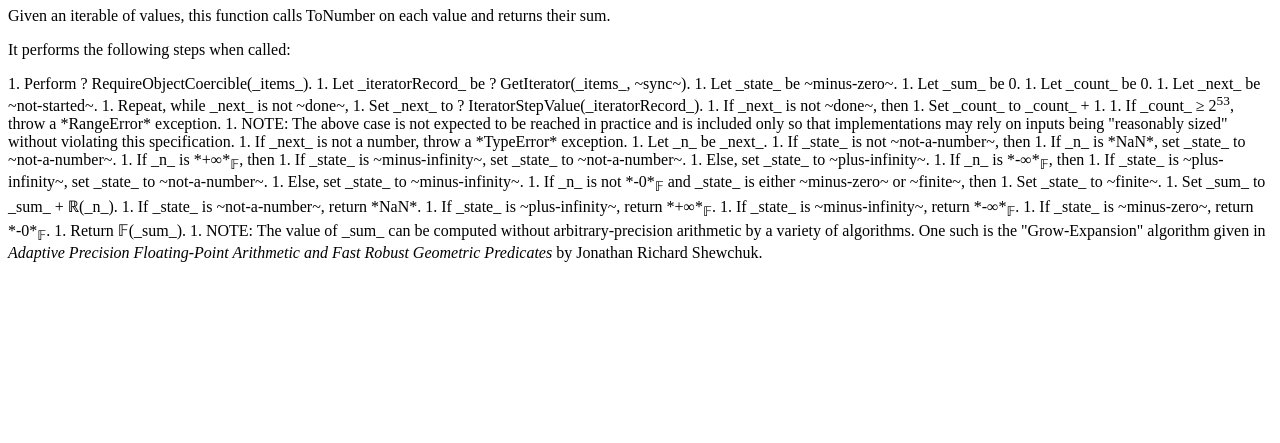
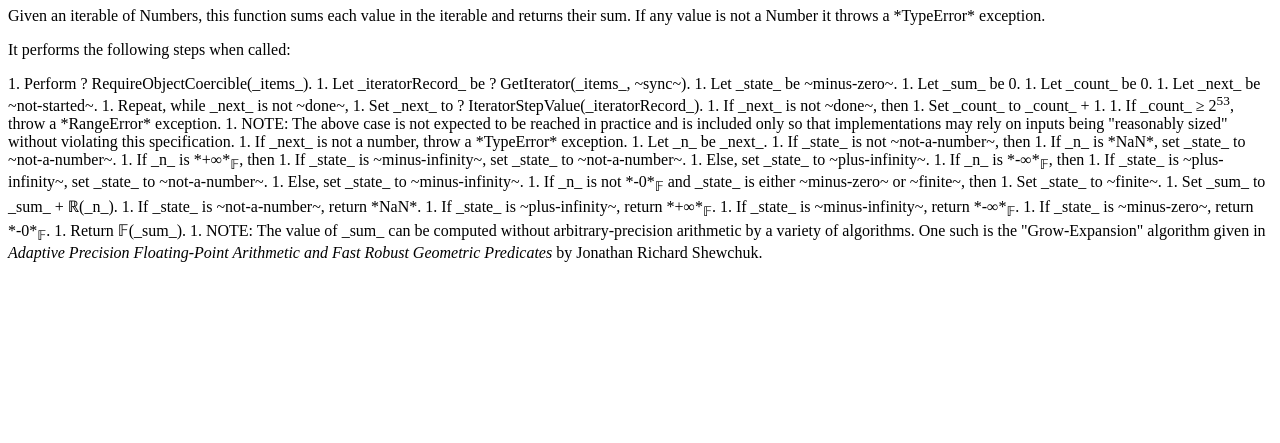
Before and after one commit to tc39/proposal-math-sum, a website: page spec.html in a window 1280 px wide. Shown: the part 357-800 px from the top of the page. Drawn offline with Linux system fonts and the light colour scheme.

Commit message:
fix description to not reference ToNumber

```diff
--- a/spec.html
+++ b/spec.html
@@ -20,7 +20,7 @@ contributors: Kevin Gibbons
 
 <emu-clause id="sec-math.sumexact">
   <h1>Math.sumExact ( _items_ )</h1>
-  <p>Given an iterable of values, this function calls ToNumber on each value and returns their sum.</p>
+  <p>Given an iterable of Numbers, this function sums each value in the iterable and returns their sum. If any value is not a Number it throws a *TypeError* exception.</p>
   <p>It performs the following steps when called:</p>
   <emu-alg>
     1. Perform ? RequireObjectCoercible(_items_).
```
